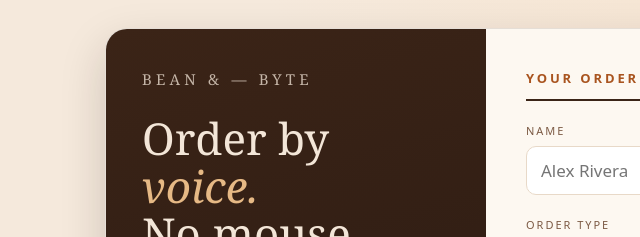
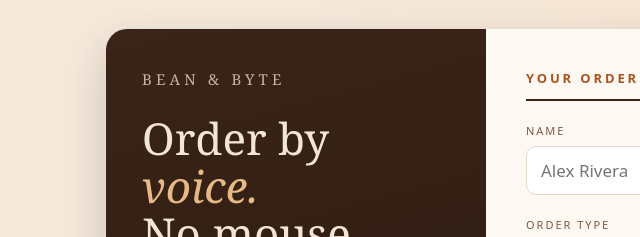
Before and after one commit to implabinash/vta, a plain HTML site: page index.html in a window 1280 px wide. Shown: the top 237 px of the page, 55-695 px from the left. Drawn offline with Linux system fonts and the light colour scheme.

Commit message:
Fix brand name in left rail

```diff
--- a/index.html
+++ b/index.html
@@ -204,7 +204,7 @@
 <main class="card">
   <!-- Left rail -->
   <aside class="rail">
-    <span class="brand">Bean &amp; — Byte</span>
+    <span class="brand">Bean &amp; Byte</span>
     <h1>Order by <em>voice.</em><br />No mouse required.</h1>
     <p class="lede">Hold the mic button, say your order naturally, and watch the form fill itself in. Voice, wired straight into the page.</p>
 
```
